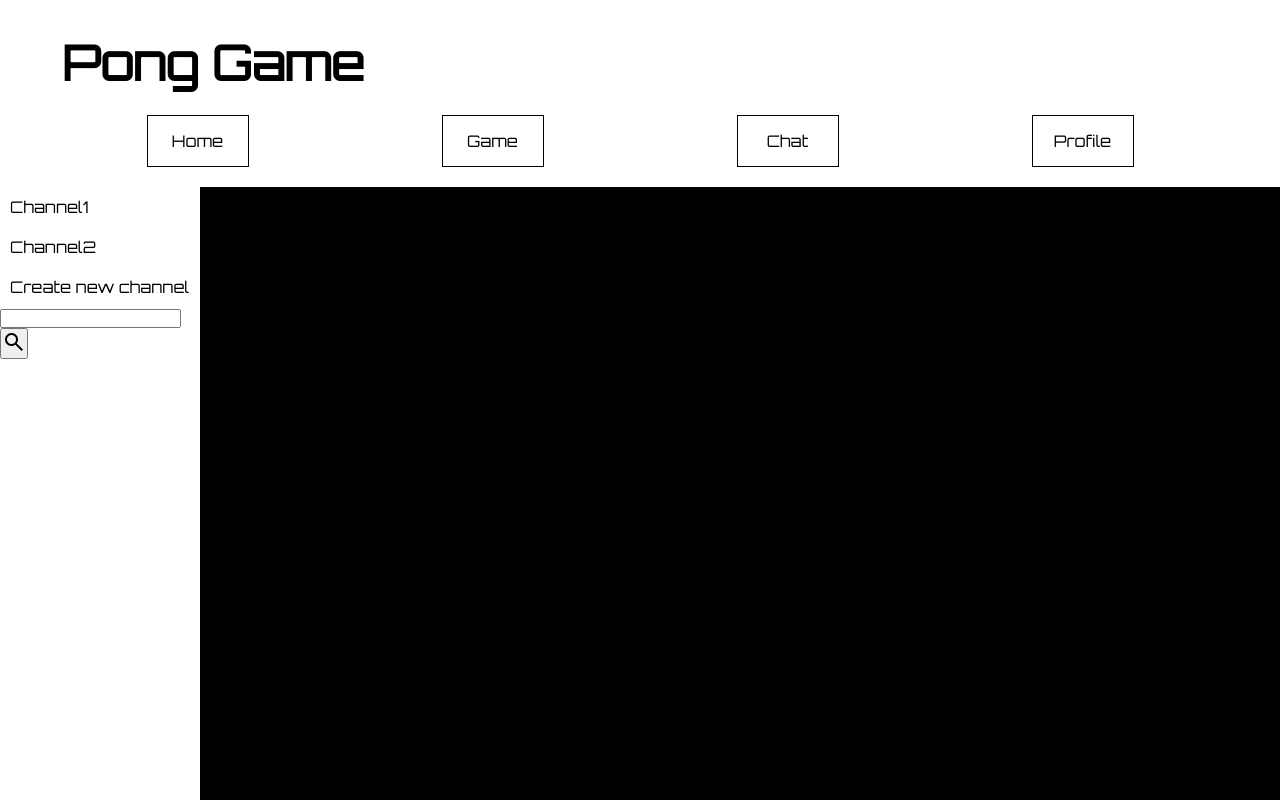
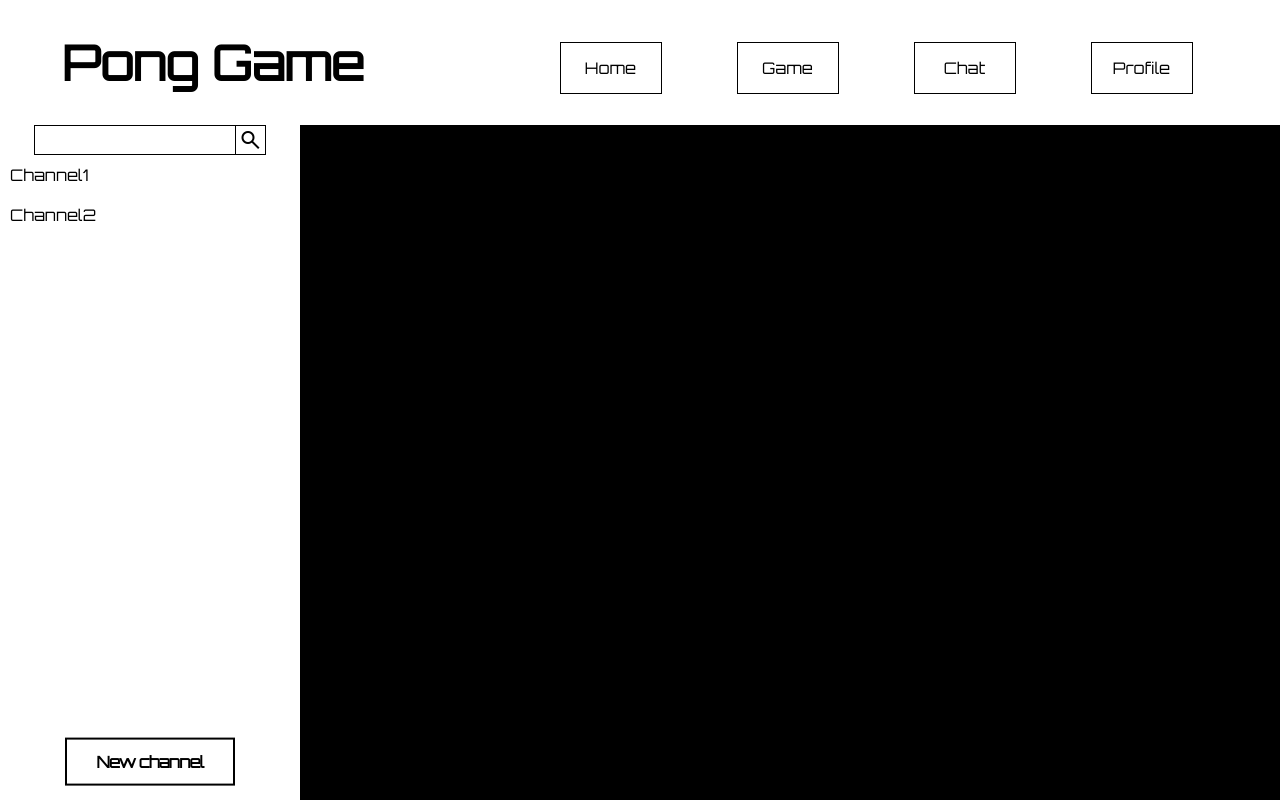
Before and after one commit to alex-sdn/ft_transcendence, a React (Vite) app in the folder monorepo/apps/front/: page /chat in a window 1280 px wide. Built offline with nearby package versions, Linux system fonts and the light colour scheme.

Commit message:
modifs visuel header

```diff
--- a/monorepo/apps/front/src/App.tsx
+++ b/monorepo/apps/front/src/App.tsx
@@ -21,7 +21,7 @@ import Login from './pages/Login'
 import Nickname from './pages/Nickname'
 import ProfilePicture from './pages/ProfilePicture'
 import Channel from './pages/chat/Channel'
-import CreateChannel from './pages/chat/createChannel'
+import CreateChannel from './pages/chat/CreateChannel'
 
 const router = createBrowserRouter(
   createRoutesFromElements(
--- a/monorepo/apps/front/src/layouts/ChatLayout.tsx
+++ b/monorepo/apps/front/src/layouts/ChatLayout.tsx
@@ -1,5 +1,7 @@
 import React, { useState } from "react";
 import { NavLink, Outlet } from "react-router-dom";
+import Modal from "react-modal";
+import CreateChannel from "../pages/chat/CreateChannel";
 
 const ChatLayout: React.FC = () => {
     const channels = ["Chocolat", "Chien", "Chat", "Cafeine", "Cafe"];
@@ -9,23 +11,34 @@ const ChatLayout: React.FC = () => {
         setValue(event.target.value,);
     }
 
+    //MODALE start {
+    const [isOpen, setIsOpen] = useState(false);
+
+    const openModal = () => {
+        setIsOpen(true);
+    };
+
+    const closeModal = () => {
+        window.location.reload();
+        setIsOpen(false);
+    };
+    // } MODALE end
+
+    const customStyles = {
+        content: {
+            top: '50%',
+            left: '50%',
+            right: 'auto',
+            bottom: 'auto',
+            transform: 'translate(-50%, -50%)',
+            width: '400px',
+            height: '400px',
+        },
+    };
+
     return (
         <div>
             <div className="sidebar">
-                {/* rajouter une barre de recherche Search */}
-                <nav>
-                    <ul>
-                        <li>
-                            <NavLink to={`/chat/channel/1`}>Channel1</NavLink>
-                        </li>
-                        <li>
-                            <NavLink to={`/chat/channel/2`}>Channel2</NavLink>
-                        </li>
-                        <li>
-                            <NavLink to="create-channel">Create new channel</NavLink>
-                        </li>
-                    </ul>
-                </nav>
                 <div className="searchBar">
                     <div>
                         <input type="text" value={value} onChange={handleValueChange} />
@@ -40,6 +53,29 @@ const ChatLayout: React.FC = () => {
                         }
                     </ul>
                 </div>
+                <nav>
+                    <ul>
+                        <li>
+                            <NavLink to={`/chat/channel/1`}>Channel1</NavLink>
+                        </li>
+                        <li>
+                            <NavLink to={`/chat/channel/2`}>Channel2</NavLink>
+                        </li>
+                    </ul>
+                </nav>
+                <div id="newChannel">
+                    <button className="button-59" onClick={openModal}>New channel</button>
+                    <Modal
+                        isOpen={isOpen}
+                        onRequestClose={closeModal}
+                        contentLabel="new channel"
+                        style={customStyles}
+                    >
+                        <button className="material-symbols-outlined" onClick={closeModal}>close</button>
+                        <CreateChannel />
+                    </Modal>
+                </div>
+
             </div>
 
             <main>
--- a/monorepo/apps/front/src/pages/chat/createChannel.tsx
+++ b/monorepo/apps/front/src/pages/chat/CreateChannel.tsx
@@ -12,11 +12,13 @@ const createChannel: React.FC = () => {
                 <p>
                     <label>
                         Channel name:
+                        <p>
                             <input type="text"
                                 name="channel-name"
                                 //value={newNickname.nickname}
                                 //onChange={handleNicknameChange}
                                 required />
+                        </p>
                     </label>
                 </p>
                 <p>
@@ -41,7 +43,7 @@ const createChannel: React.FC = () => {
                     </p>
                 )}
                 <p>
-                    <button type="submit">Create channel</button>
+                    <button className="button-59" type="submit">Create channel</button>
                 </p>
             </Form>
         </div>
--- a/monorepo/apps/front/src/style/Chat.css
+++ b/monorepo/apps/front/src/style/Chat.css
@@ -1,10 +1,45 @@
+/* search button */
+@import url(https://fonts.googleapis.com/css2?family=Material+Symbols+Outlined:opsz,wght,FILL,GRAD@20..48,100..700,0..1,-50..200);
+
 .sidebar {
-    height: 100vh;
+    height: calc(100vh - 125px);
     background-color: white;
-    position: fixed;
-    width: 200px;
+    position: relative;
+    width: 300px;
     margin: 0;
     padding: 0;
+}
+
+.searchBar > div
+{
+    display: flex;
+    justify-content: center;
+    align-items: center;
+}
+
+.searchBar > div input,
+.searchBar > div button
+{
+    padding: 0;
+    height: 30px;
+    border: solid 1px black;
+    background: white;
+}
+
+.searchBar > div input
+{
+    height: 28px;
+    display: inline-block;
+    width: calc(100% - 100px);
+}
+
+.searchBar > div button
+{
+    width: 30px;
+    display: flex;
+    justify-content: center;
+    align-items: center;
+    border-left: none;
 }
 
 .sidebar h2 {
@@ -36,3 +71,23 @@
     color: white;
     background-color: black;
 }
+
+/* search button begin */
+.material-symbols-outlined {
+    font-variation-settings:
+      'FILL' 0,
+      'wght' 400,
+      'GRAD' 0,
+      'opsz' 24
+}
+/* search button end */
+
+#newChannel {
+    display: flex;
+    /* flex-direction: column; */
+    align-content: flex-end;
+    position: absolute;
+    bottom: 0%;
+    left: 50%;
+    transform: translate(-50%, -30%);
+}
--- a/monorepo/apps/front/src/style/createChannel.css
+++ b/monorepo/apps/front/src/style/createChannel.css
@@ -1,5 +1,3 @@
-@import url(https://fonts.googleapis.com/css2?family=Material+Symbols+Outlined:opsz,wght,FILL,GRAD@20..48,100..700,0..1,-50..200);
-
 .createChannel {
   display: flex;
   width: 60%;
@@ -10,11 +8,3 @@
   background-color: white;
   color: black;
 }
-
-.material-symbols-outlined {
-  font-variation-settings:
-  'FILL' 0,
-  'wght' 400,
-  'GRAD' 0,
-  'opsz' 24
-}
--- a/monorepo/apps/front/src/style/header.css
+++ b/monorepo/apps/front/src/style/header.css
@@ -1,11 +1,14 @@
 header {
     background-color: white;
     padding: 20px 50px;
+    display: flex;
+    justify-content: space-between;
+    align-items: center;
 }
 
 header h1 {
     /*font-family: 'Pixelify Sans', sans-serif;*/
-    display: flex;
+    display: inline-block;
     font-size: 3em;
     color: black;
     justify-content: flex-start;
@@ -17,6 +20,7 @@ header h1 {
     justify-content: space-around;
     padding: 0;
     margin: 0;
+    width: 60%;
 }
 
 .links a {
--- a/monorepo/apps/front/src/style/index.css
+++ b/monorepo/apps/front/src/style/index.css
@@ -1,10 +1,6 @@
-/*:root {
-   define colors here
-   --red: #ff0f00;
+/* close window button */
+@import url(https://fonts.googleapis.com/css2?family=Material+Symbols+Outlined:opsz,wght,FILL,GRAD@20..48,100..700,0..1,-50..200);
 
-   usage:
-   color: var(--red);
-}*/
 
 * {
     margin: 0;
@@ -16,7 +12,7 @@ body {
     font-family: 'Orbitron', sans-serif;
     font-size: 1em;
     background-color: black;
-    color: white;
+    color: black;
 }
 
 h2 {
@@ -24,3 +20,64 @@ h2 {
     color: white;
     font-size: 2em;
 }
+
+/* button begin */
+.button-59 {
+  align-items: center;
+  background-color: #fff;
+  border: 2px solid #000;
+  box-sizing: border-box;
+  color: #000;
+  cursor: pointer;
+  display: inline-flex;
+  fill: #000;
+  font-family: 'Orbitron', sans-serif;
+  font-size: 16px;
+  font-weight: 600;
+  height: 48px;
+  justify-content: center;
+  letter-spacing: -.8px;
+  line-height: 24px;
+  min-width: 140px;
+  outline: 0;
+  padding: 0 17px;
+  text-align: center;
+  text-decoration: none;
+  transition: all .3s;
+  user-select: none;
+  -webkit-user-select: none;
+  touch-action: manipulation;
+}
+
+.button-59:focus {
+  color: #171e29;
+}
+
+.button-59:hover {
+  border-color: black;
+  color: white;
+  background-color: black;
+}
+
+.button-59:active {
+  border-color: black;
+  color: white;
+  background-color: black;
+}
+
+@media (min-width: 768px) {
+  .button-59 {
+    min-width: 170px;
+  }
+}
+/* button end */
+
+/* close window begin */
+.material-symbols-outlined {
+    font-variation-settings:
+      'FILL' 0,
+      'wght' 400,
+      'GRAD' 0,
+      'opsz' 24
+  }
+/* close window end */
```
Also changed, not shown: 2 other files (tests, documents, lock files or other folders). Lines whose indentation alone changed are shown as unchanged.
